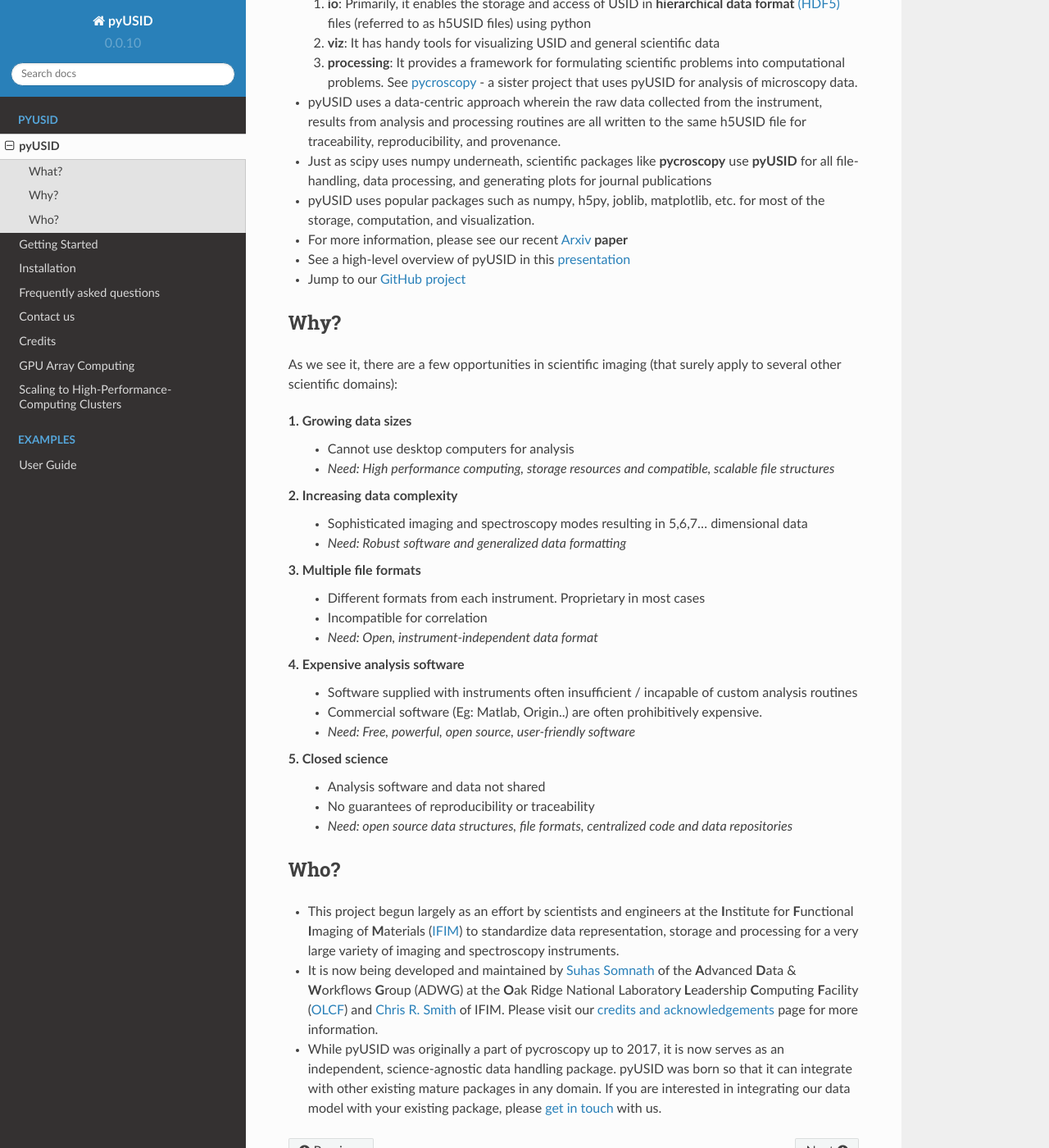
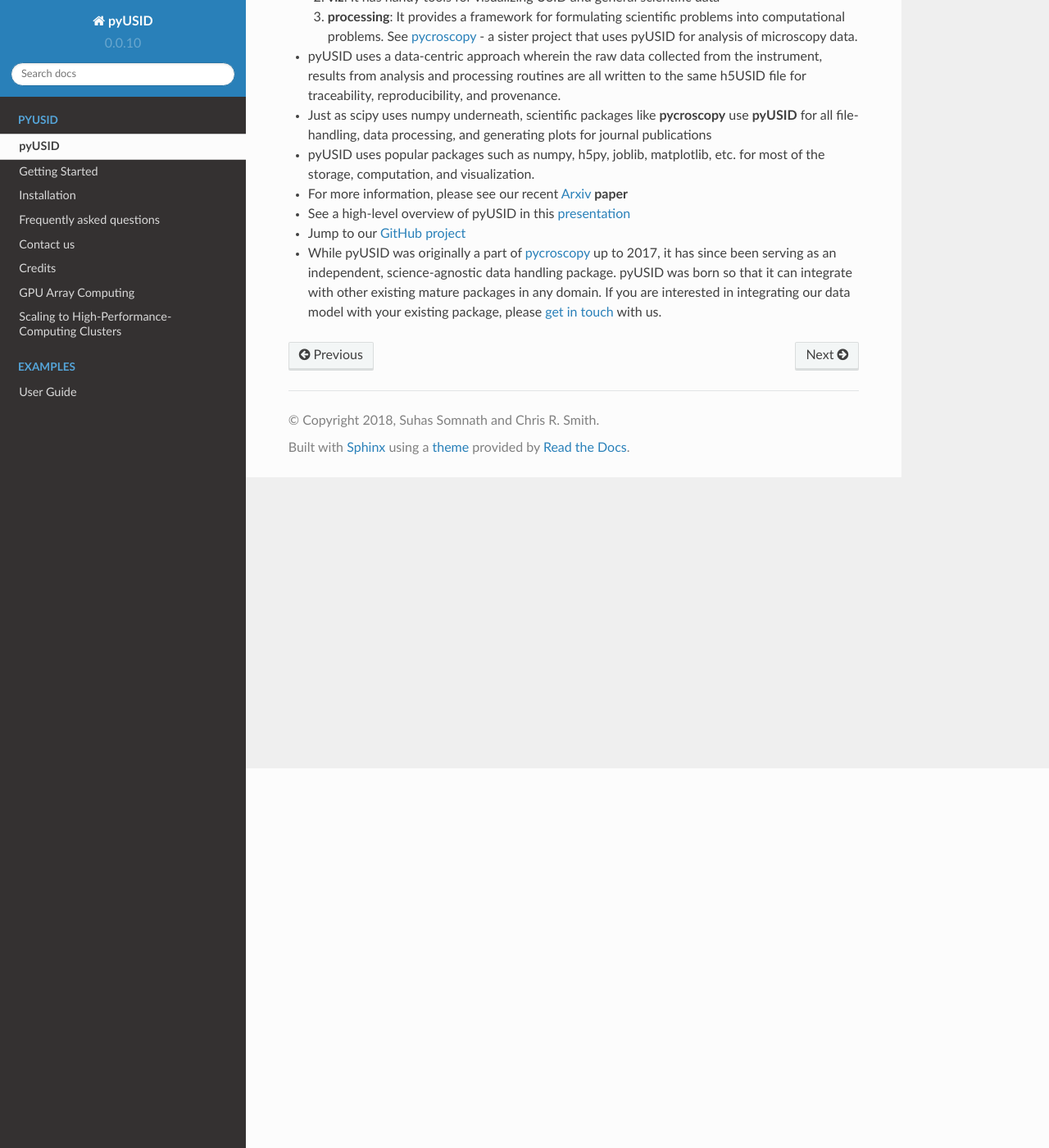
Before and after one commit to pycroscopy/pyUSID, a Sphinx documentation site: the page built from docs/source/about.rst, in a window 1280 px wide and 1400 px high, scrolled down 463 px. Shown: the whole window at 82% size. Built offline with Sphinx 7.4.7 and the Read the Docs theme 2.0.0, drawn with Linux system fonts in a browser that asks for light colours; pages that are not in the unit, such as notebooks, are missing from menus; some of the changed text lies outside the part shown.

Commit message:
Simplified about

```diff
--- a/docs/source/about.rst
+++ b/docs/source/about.rst
@@ -2,10 +2,8 @@
 pyUSID
 ======
 
-**Python framework for storing, visualizing, and processing spectroscopy, imaging or any observational / experimental data**
+**Python framework for storing and processing scientific data formatted according to the USID model**
 
-What?
-------
 * The `Universal Spectroscopic and Imaging Data (USID) model <../USID/index.html>`_:
 
   * facilitates the representation of any spectroscopic or imaging data regardless of its origin, modality, size, or dimensionality.
@@ -25,37 +23,6 @@ What?
 * For more information, please see our recent `Arxiv <https://arxiv.org/abs/1903.09515>`_ **paper**
 * See a high-level overview of pyUSID in this `presentation <https://github.com/pycroscopy/pyUSID/blob/master/docs/USID_pyUSID_pycroscopy.pdf>`_
 * Jump to our `GitHub project <https://github.com/pycroscopy/pyUSID>`_
-
-Why?
------
-As we see it, there are a few opportunities in scientific imaging (that surely apply to several other scientific domains):
-
-**1. Growing data sizes**
-  * Cannot use desktop computers for analysis
-  * *Need: High performance computing, storage resources and compatible, scalable file structures*
-
-**2. Increasing data complexity**
-  * Sophisticated imaging and spectroscopy modes resulting in 5,6,7... dimensional data
-  * *Need: Robust software and generalized data formatting*
-
-**3. Multiple file formats**
-  * Different formats from each instrument. Proprietary in most cases
-  * Incompatible for correlation
-  * *Need: Open, instrument-independent data format*
-
-**4. Expensive analysis software**
-  * Software supplied with instruments often insufficient / incapable of custom analysis routines
-  * Commercial software (Eg: Matlab, Origin..) are often prohibitively expensive.
-  * *Need: Free, powerful, open source, user-friendly software*
-
-**5. Closed science**
-  * Analysis software and data not shared
-  * No guarantees of reproducibility or traceability
-  * *Need: open source data structures, file formats, centralized code and data repositories*
-
-Who?
------
-* This project begun largely as an effort by scientists and engineers at the **I**\nstitute for **F**\unctional **I**\maging of **M**\aterials (`IFIM <https://ifim.ornl.gov>`_) to standardize data representation, storage and processing for a very large variety of imaging and spectroscopy instruments.
-* It is now being developed and maintained by `Suhas Somnath <https://github.com/ssomnath>`_ of the **A**\dvanced **D**\ata & **W**\orkflows **G**\roup (ADWG) at the **O**\ak Ridge National Laboratory **L**\eadership **C**\omputing **F**\acility (`OLCF <https://www.olcf.ornl.gov>`_) and `Chris R. Smith <https://github.com/CompPhysChris>`_ of IFIM.
-  Please visit our `credits and acknowledgements <./credits.html>`_ page for more information.
-* While pyUSID was originally a part of pycroscopy up to 2017, it is now serves as an independent, science-agnostic data handling package. pyUSID was born so that it can integrate with other existing mature packages in any domain. If you are interested in integrating our data model with your existing package, please `get in touch <./contact.html>`_ with us.
+* While pyUSID was originally a part of `pycroscopy <../pycroscopy/about.html>`_ up to 2017,
+  it has since been serving as an independent, science-agnostic data handling package.
+  pyUSID was born so that it can integrate with other existing mature packages in any domain. If you are interested in integrating our data model with your existing package, please `get in touch <./contact.html>`_ with us.
```
